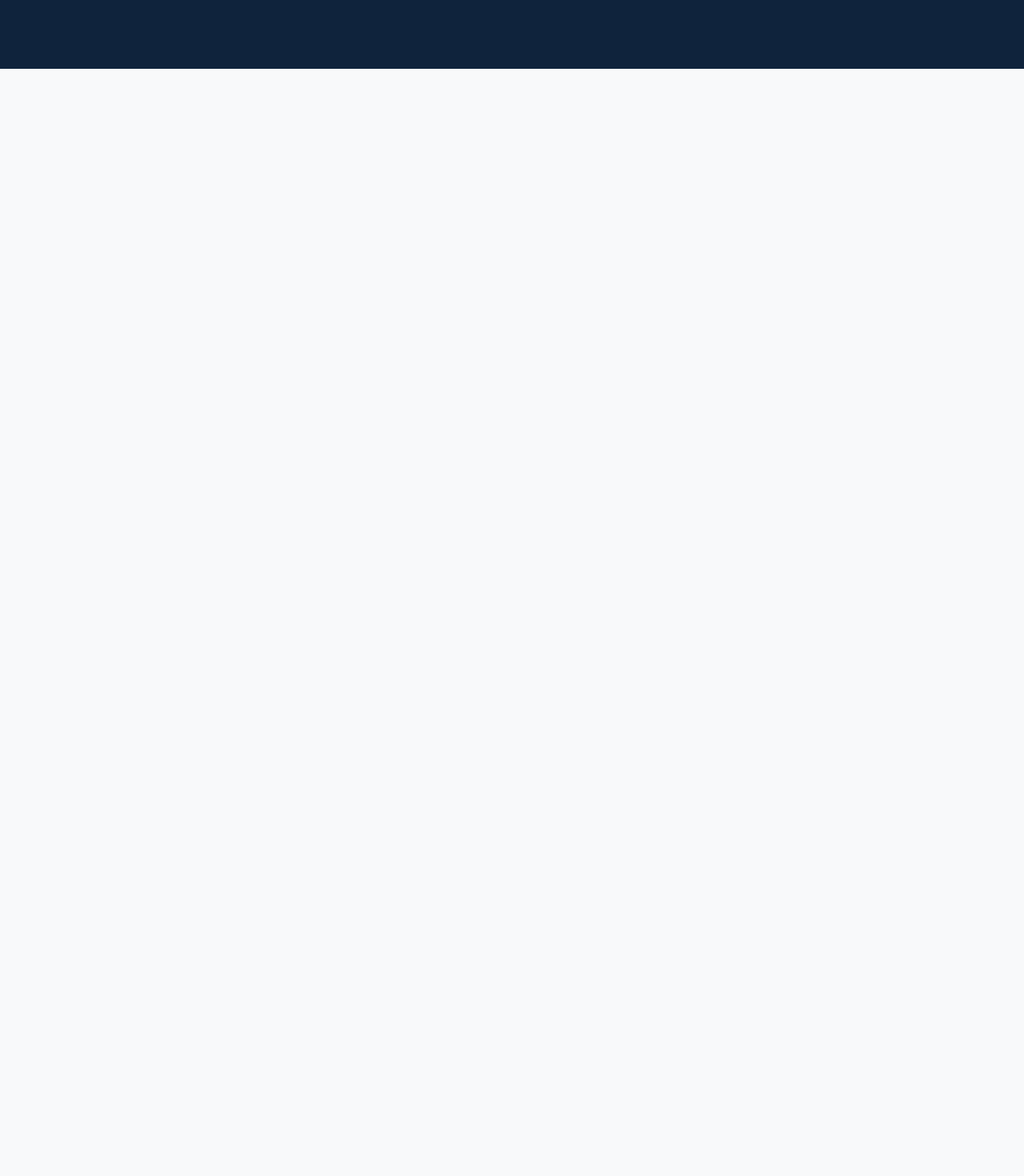
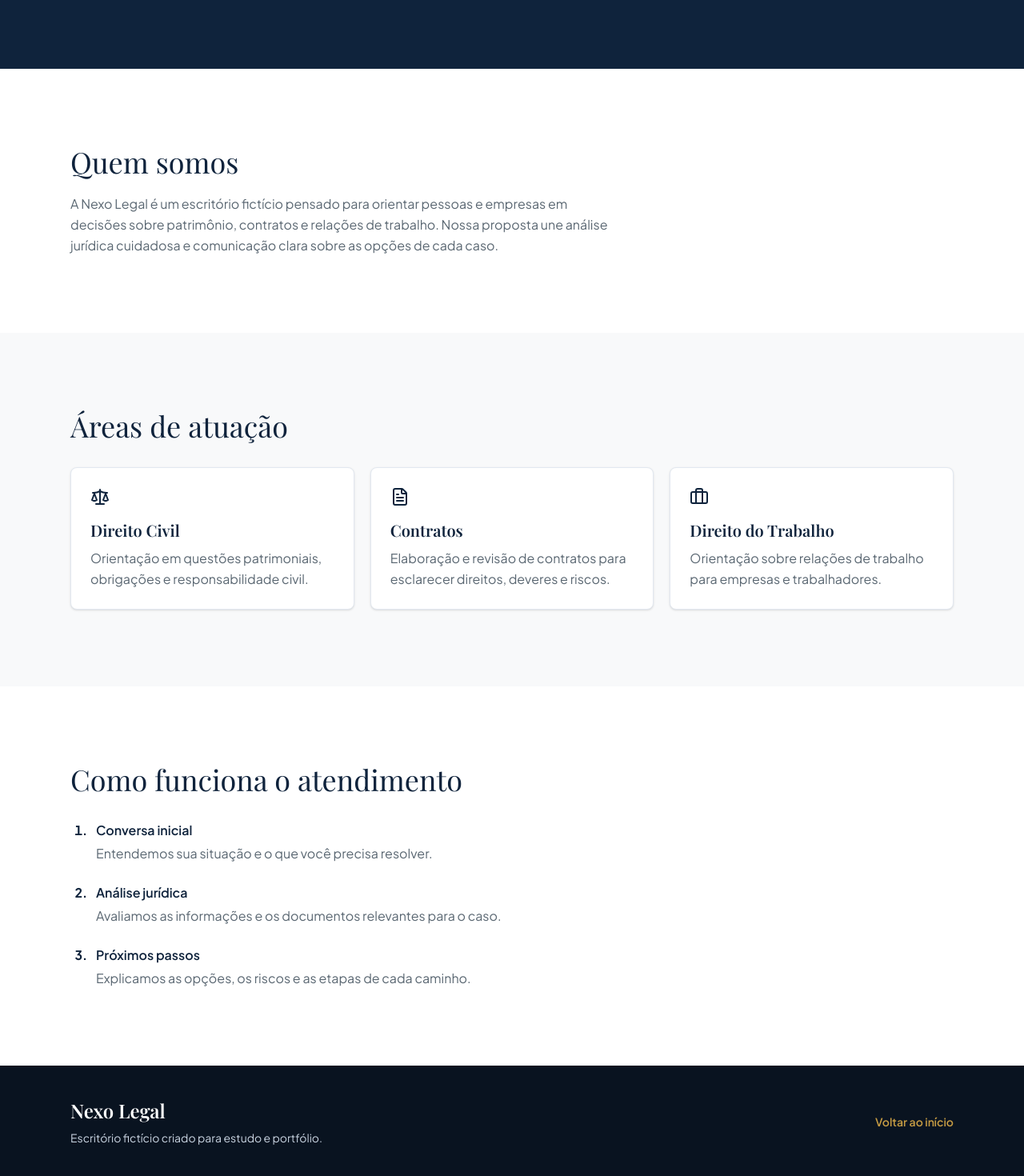
Before and after one commit to AlannCristian/nexo-legal, a Next.js app: page / in a window 1280 px wide. Shown: the part 562-2032 px from the top of the page at 80% size. Before the commit the page ends 800 px from the top, so only its background shows below. Built offline with nearby package versions, Linux system fonts and the light colour scheme; a web font is replaced by a local one.

Commit message:
feat: adiciona seções institucionais da Nexo Legal

```diff
--- /dev/null
+++ b/app/components/About.tsx
@@ -0,0 +1,21 @@
+export default function About() {
+  return (
+    <section id="sobre" aria-labelledby="about-title" className="bg-white">
+      <div className="mx-auto max-w-6xl px-6 py-16 md:py-24">
+        <h2
+          id="about-title"
+          className="font-serif text-3xl text-brand-navy md:text-4xl"
+        >
+          Quem somos
+        </h2>
+
+        <p className="mt-5 max-w-2xl leading-relaxed text-brand-muted">
+          A Nexo Legal é um escritório fictício pensado para orientar pessoas e
+          empresas em decisões sobre patrimônio, contratos e relações de
+          trabalho. Nossa proposta une análise jurídica cuidadosa e comunicação
+          clara sobre as opções de cada caso.
+        </p>
+      </div>
+    </section>
+  );
+}
--- /dev/null
+++ b/app/components/Footer.tsx
@@ -0,0 +1,21 @@
+export default function Footer() {
+  return (
+    <footer className="bg-brand-dark text-white">
+      <div className="mx-auto flex max-w-6xl flex-col gap-5 px-6 py-10 sm:flex-row sm:items-center sm:justify-between">
+        <div>
+          <p className="font-serif text-2xl font-semibold">Nexo Legal</p>
+          <p className="mt-2 text-sm text-slate-300">
+            Escritório fictício criado para estudo e portfólio.
+          </p>
+        </div>
+
+        <a
+          href="#inicio"
+          className="self-start text-sm font-semibold text-brand-gold hover:underline sm:self-auto"
+        >
+          Voltar ao início
+        </a>
+      </div>
+    </footer>
+  );
+}
--- /dev/null
+++ b/app/components/PracticeAreas.tsx
@@ -0,0 +1,48 @@
+import { Briefcase, FileText, Scale } from "lucide-react";
+import { practiceAreas } from "../lib/data";
+
+const areaIcons = {
+  civil: Scale,
+  contratos: FileText,
+  trabalho: Briefcase,
+};
+
+export default function PracticeAreas() {
+  return (
+    <section
+      id="areas"
+      aria-labelledby="areas-title"
+      className="bg-brand-light"
+    >
+      <div className="mx-auto max-w-6xl px-6 py-16 md:py-24">
+        <h2
+          id="areas-title"
+          className="font-serif text-3xl text-brand-navy md:text-4xl"
+        >
+          Áreas de atuação
+        </h2>
+
+        <ul className="mt-8 grid gap-5 md:grid-cols-3">
+          {practiceAreas.map((area) => {
+            const Icon = areaIcons[area.id];
+
+            return (
+              <li
+                key={area.id}
+                className="rounded-lg border border-slate-200 bg-white p-6 shadow-sm"
+              >
+                <Icon aria-hidden="true" className="size-6 text-brand-navy" />
+                <h3 className="mt-4 font-serif text-xl font-semibold text-brand-navy">
+                  {area.title}
+                </h3>
+                <p className="mt-2 leading-relaxed text-brand-muted">
+                  {area.description}
+                </p>
+              </li>
+            );
+          })}
+        </ul>
+      </div>
+    </section>
+  );
+}
--- /dev/null
+++ b/app/components/ProcessSteps.tsx
@@ -0,0 +1,31 @@
+import { processSteps } from "../lib/data";
+
+export default function ProcessSteps() {
+  return (
+    <section
+      id="atendimento"
+      aria-labelledby="process-title"
+      className="bg-white"
+    >
+      <div className="mx-auto max-w-6xl px-6 py-16 md:py-24">
+        <h2
+          id="process-title"
+          className="font-serif text-3xl text-brand-navy md:text-4xl"
+        >
+          Como funciona o atendimento
+        </h2>
+
+        <ol className="mt-8 list-decimal space-y-6 pl-6 marker:font-bold marker:text-brand-navy">
+          {processSteps.map((step) => (
+            <li key={step.title} className="max-w-2xl pl-2">
+              <h3 className="font-semibold text-brand-navy">{step.title}</h3>
+              <p className="mt-1 leading-relaxed text-brand-muted">
+                {step.description}
+              </p>
+            </li>
+          ))}
+        </ol>
+      </div>
+    </section>
+  );
+}
--- /dev/null
+++ b/app/lib/data.ts
@@ -0,0 +1,36 @@
+export const practiceAreas = [
+  {
+    id: "civil",
+    title: "Direito Civil",
+    description:
+      "Orientação em questões patrimoniais, obrigações e responsabilidade civil.",
+  },
+  {
+    id: "contratos",
+    title: "Contratos",
+    description:
+      "Elaboração e revisão de contratos para esclarecer direitos, deveres e riscos.",
+  },
+  {
+    id: "trabalho",
+    title: "Direito do Trabalho",
+    description:
+      "Orientação sobre relações de trabalho para empresas e trabalhadores.",
+  },
+] as const;
+
+export const processSteps = [
+  {
+    title: "Conversa inicial",
+    description: "Entendemos sua situação e o que você precisa resolver.",
+  },
+  {
+    title: "Análise jurídica",
+    description:
+      "Avaliamos as informações e os documentos relevantes para o caso.",
+  },
+  {
+    title: "Próximos passos",
+    description: "Explicamos as opções, os riscos e as etapas de cada caminho.",
+  },
+];
--- a/app/page.tsx
+++ b/app/page.tsx
@@ -1,13 +1,23 @@
+import About from "./components/About";
+import Footer from "./components/Footer";
 import Hero from "./components/Hero";
 import Navbar from "./components/Navbar";
+import PracticeAreas from "./components/PracticeAreas";
+import ProcessSteps from "./components/ProcessSteps";
 
 export default function Home() {
   return (
     <div id="inicio">
       <Navbar />
+
       <main>
         <Hero />
+        <About />
+        <PracticeAreas />
+        <ProcessSteps />
       </main>
+
+      <Footer />
     </div>
   );
 }
--- a/package.json
+++ b/package.json
@@ -9,6 +9,7 @@
     "lint": "eslint"
   },
   "dependencies": {
+    "lucide-react": "^1.76.0",
     "next": "16.4.6",
     "react": "19.3.0",
     "react-dom": "19.3.0"
```
Also changed, not shown: 1 other file (tests, documents, lock files or other folders).
